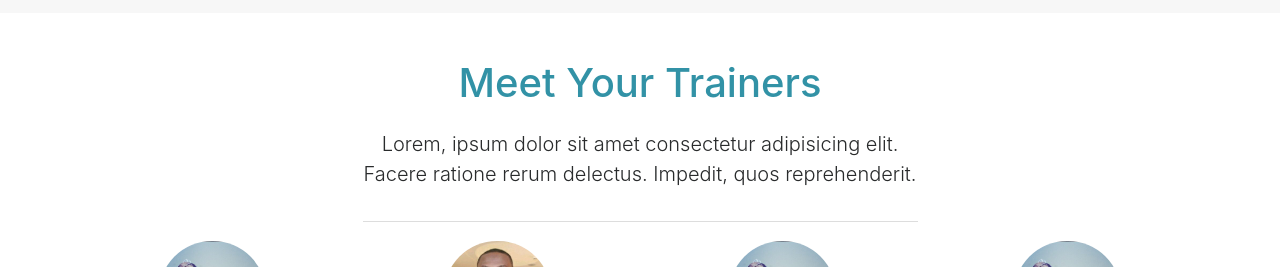
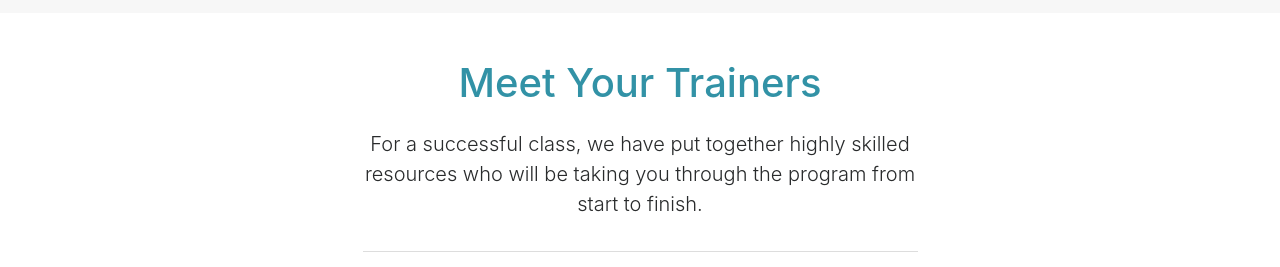
Before and after one commit to skypto/bs4booktheme, a website: page src/index.html in a window 1280 px wide. Shown: the part 2140-2407 px from the top of the page. Drawn offline with Linux system fonts and the light colour scheme.

Commit message:
meet trainers text

```diff
--- a/src/index.html
+++ b/src/index.html
@@ -201,7 +201,7 @@
                 <div class="col">
                         <div class="info-header mb-5">
                                 <h1 class="text-primary pb-3">Meet Your Trainers</h1>
-                                <p class="lead pb-3">Lorem, ipsum dolor sit amet consectetur adipisicing elit. Facere ratione rerum delectus. Impedit, quos reprehenderit.</p>
+                                <p class="lead pb-3">For a successful class, we have put together highly skilled resources who will be taking you through the program from start to finish.</p>
                         </div>
 
                         <div class="row">
```
